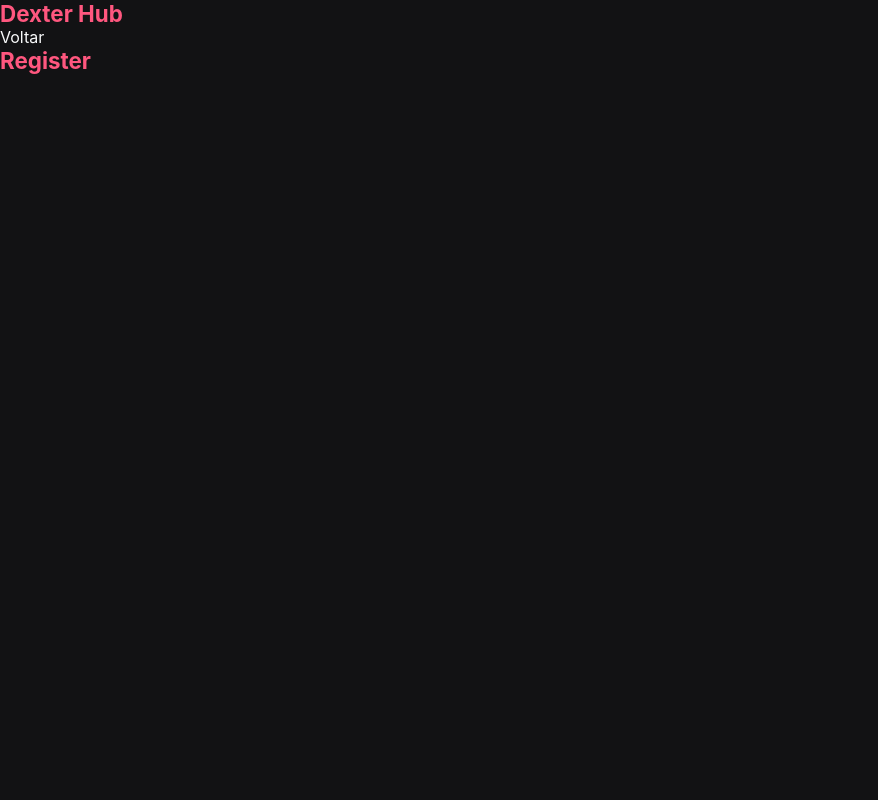
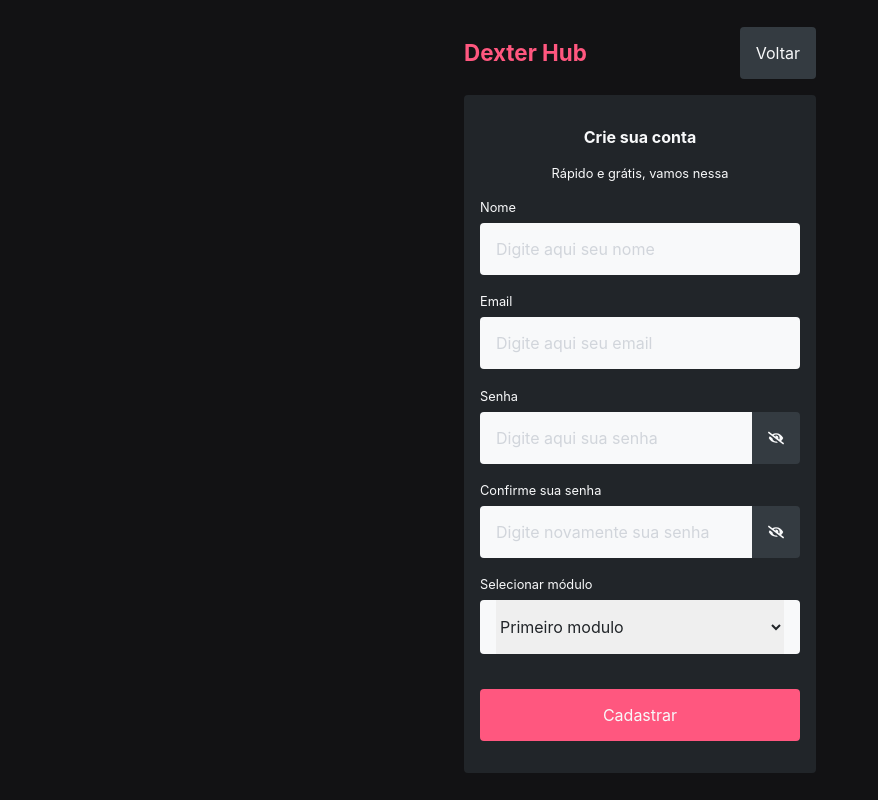
Before and after one commit to dexter2k8/dexter-hub, a React (Vite) app: page /register in a window 1280 px wide. Shown: the whole page, without its empty margins (0-878 px from the left). Built offline with nearby package versions, Linux system fonts and the light colour scheme.

Commit message:
implemented register

```diff
--- a/src/components/Header/index.tsx
+++ b/src/components/Header/index.tsx
@@ -1,14 +1,14 @@
 import { Link } from "react-router-dom";
 import Styles from "./styles";
 
-interface IHeaderProps {
+interface IHeaderProps extends React.HTMLAttributes<HTMLDivElement> {
   text?: string;
   clearData?: boolean;
 }
 
-function Header({ text, clearData }: IHeaderProps) {
+function Header({ text, clearData, ...props }: IHeaderProps) {
   return (
-    <Styles.Header>
+    <Styles.Header {...props}>
       <h1>Dexter Hub</h1>
       {text && (
         <Link to={"/"} onClick={() => clearData && localStorage.clear()}>
--- a/src/components/Header/styles.ts
+++ b/src/components/Header/styles.ts
@@ -1,5 +1,12 @@
 import styled from "styled-components";
 
-const Header = styled.header``;
+const Header = styled.header`
+  display: flex;
+  align-items: center;
+  justify-content: space-between;
+  a {
+    width: fit-content;
+  }
+`;
 
 export default { Header };
--- a/src/components/Input/index.tsx
+++ b/src/components/Input/index.tsx
@@ -10,7 +10,13 @@ interface IInputProps<T> extends React.InputHTMLAttributes<HTMLInputElement> {
   label?: string;
   password?: boolean;
 }
-const Input: React.FC<IInputProps<T>> = ({ control, name, label, password, ...inputProps }) => {
+const Input = <T extends FieldValues>({
+  control,
+  name,
+  label,
+  password,
+  ...inputProps
+}: IInputProps<T>) => {
   const [showPassword, setShowPassword] = useState(false);
 
   const handleChange = () => {
--- /dev/null
+++ b/src/components/Select/index.tsx
@@ -0,0 +1,51 @@
+import Styles from "./styles";
+import { Control, Controller, FieldValues } from "react-hook-form";
+import { AiOutlineExclamationCircle } from "react-icons/ai";
+
+interface IOptions {
+  value: string;
+  label: string;
+}
+
+interface ISelectProps<T> extends React.SelectHTMLAttributes<HTMLSelectElement> {
+  control?: T extends FieldValues ? Control<T> : never;
+  name: string;
+  label: string;
+  options: IOptions[];
+}
+
+const Select = <T extends FieldValues>({
+  control,
+  name,
+  label,
+  options,
+  ...selectProps
+}: ISelectProps<T>) => {
+  return (
+    <Controller
+      control={control}
+      name={name}
+      render={({ field: { onChange, value }, fieldState: { error } }) => (
+        <Styles.Container>
+          <label htmlFor="select">{label}</label>
+          <Styles.Component>
+            <select id="select" onChange={onChange} value={value} {...selectProps}>
+              {options.map((option) => (
+                <option key={option.value} value={option.value}>
+                  {option.label}
+                </option>
+              ))}
+            </select>
+            {error && (
+              <small style={{ color: "var(--negative)" }}>
+                <AiOutlineExclamationCircle /> {error?.message}
+              </small>
+            )}
+          </Styles.Component>
+        </Styles.Container>
+      )}
+    />
+  );
+};
+
+export default Select;
--- /dev/null
+++ b/src/components/Select/styles.ts
@@ -0,0 +1,23 @@
+import styled from "styled-components";
+
+const Container = styled.div`
+  label {
+    display: block;
+    margin-bottom: 0.5rem;
+  }
+`;
+
+const Component = styled.div`
+  padding-inline: 1rem;
+  background-color: var(--grey-0);
+  border-radius: 0.25rem;
+  select {
+    cursor: pointer;
+    display: block;
+    padding-block: 1rem;
+    width: 100%;
+    color: var(--grey-3);
+  }
+`;
+
+export default { Container, Component };
--- a/src/contexts/AuthContext.tsx
+++ b/src/contexts/AuthContext.tsx
@@ -2,6 +2,7 @@ import { createContext } from "react";
 
 interface IAuthContext {
   loginUser: (data: object) => void;
+  registerUser: (data: object) => void;
 }
 
 export const AuthContext = createContext({} as IAuthContext);
@@ -10,7 +11,12 @@ function AuthProvider({ children }: { children: React.ReactNode }) {
   async function loginUser(data: object) {
     console.log(data);
   }
-  return <AuthContext.Provider value={{ loginUser }}>{children}</AuthContext.Provider>;
+  async function registerUser(data: object) {
+    console.log(data);
+  }
+  return (
+    <AuthContext.Provider value={{ loginUser, registerUser }}>{children}</AuthContext.Provider>
+  );
 }
 
 export default AuthProvider;
--- a/src/pages/Register/index.tsx
+++ b/src/pages/Register/index.tsx
@@ -1,11 +1,58 @@
+import Styles from "../styles";
 import Header from "../../components/Header";
+import { useContext } from "react";
+import { AuthContext } from "../../contexts/AuthContext";
+import { useForm } from "react-hook-form";
+import { yupResolver } from "@hookform/resolvers/yup";
+import schema from "../../validators/validateRegister";
+import Input from "../../components/Input";
+import Select from "../../components/Select";
+
+interface IRegisterProps {
+  name: string;
+  email: string;
+  password: string;
+  confirmPassword: string;
+  courseModule?: string;
+}
 
 function Register() {
+  const { registerUser } = useContext(AuthContext);
+  const { control, handleSubmit } = useForm<IRegisterProps>({ resolver: yupResolver(schema) });
   return (
-    <div>
-      <Header text="Voltar" />
-      <h1>Register</h1>
-    </div>
+    <Styles.Container>
+      <Header text="Voltar" style={{ width: "22rem" }} />
+      <Styles.FormField onSubmit={handleSubmit(registerUser)}>
+        <h2>Crie sua conta</h2>
+        <label>Rápido e grátis, vamos nessa</label>
+        <Input label="Nome" name="name" control={control} placeholder="Digite aqui seu nome" />
+        <Input label="Email" name="email" control={control} placeholder="Digite aqui seu email" />
+        <Input
+          label="Senha"
+          password
+          name="password"
+          control={control}
+          placeholder="Digite aqui sua senha"
+        />
+        <Input
+          label="Confirme sua senha"
+          password
+          name="confirmPassword"
+          control={control}
+          placeholder="Digite novamente sua senha"
+        />
+        <Select
+          label="Selecionar módulo"
+          control={control}
+          name="courseModule"
+          options={[
+            { value: "Primeiro modulo", label: "Primeiro modulo" },
+            { value: "Segundo modulo", label: "Segundo modulo" },
+          ]}
+        />
+        <button type="submit">Cadastrar</button>
+      </Styles.FormField>
+    </Styles.Container>
   );
 }
 
--- a/src/pages/styles.ts
+++ b/src/pages/styles.ts
@@ -7,7 +7,7 @@ const Container = styled.div`
   justify-content: center;
   gap: 1rem;
   width: 100%;
-  height: 100vh;
+  min-height: 100vh;
   a {
     background-color: var(--grey-2);
     border-radius: 0.25rem;
@@ -33,7 +33,8 @@ const FormField = styled.form`
   padding: 2rem 1rem;
   background-color: var(--grey-3);
   border-radius: 0.25rem;
-  h2 {
+  h2,
+  label:nth-child(2) {
     text-align: center;
   }
   button {
--- /dev/null
+++ b/src/validators/validateRegister.ts
@@ -0,0 +1,20 @@
+import * as yup from "yup";
+
+//esquema de validação
+const schema = yup.object({
+  name: yup.string().required("Nome é obrigatório"),
+  email: yup.string().required("Email é obrigatório").email("Deve ser um email válido"),
+  password: yup
+    .string()
+    .required("Senha é obrigatória")
+    .matches(/(\d)/, "Deve conter ao menos um número")
+    .matches(/[A-z]/, "Deve conter ao menos uma letra")
+    .matches(/(\W)|_/, "Deve conter um símbolo")
+    .min(8, "No mínimo 8 caracteres"),
+  confirmPassword: yup
+    .string()
+    .required("Confirmação de senha é obrigatória")
+    .oneOf([yup.ref("password")], "Confirmação de senha deve ser igual a senha"),
+});
+
+export default schema;
```
